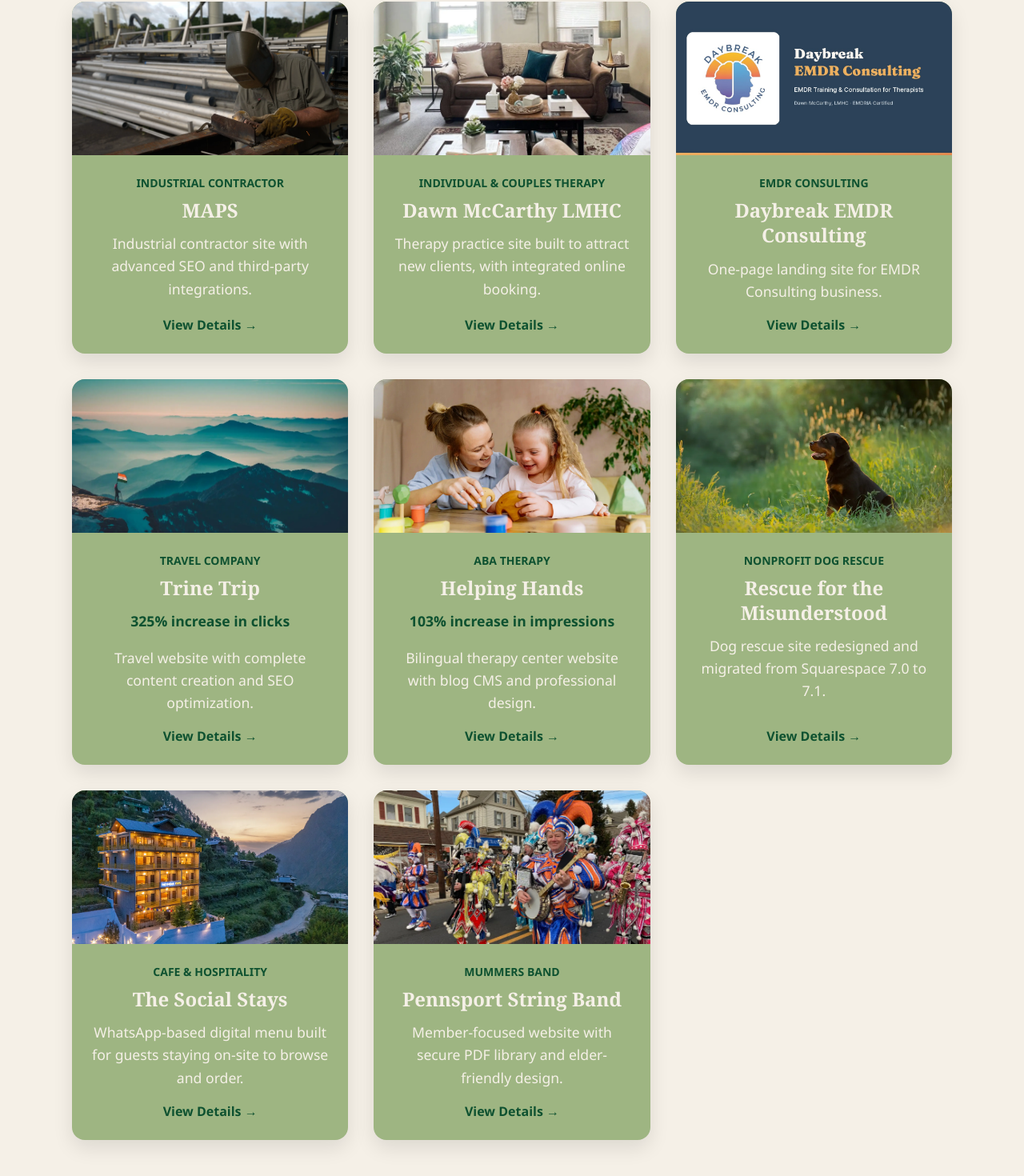
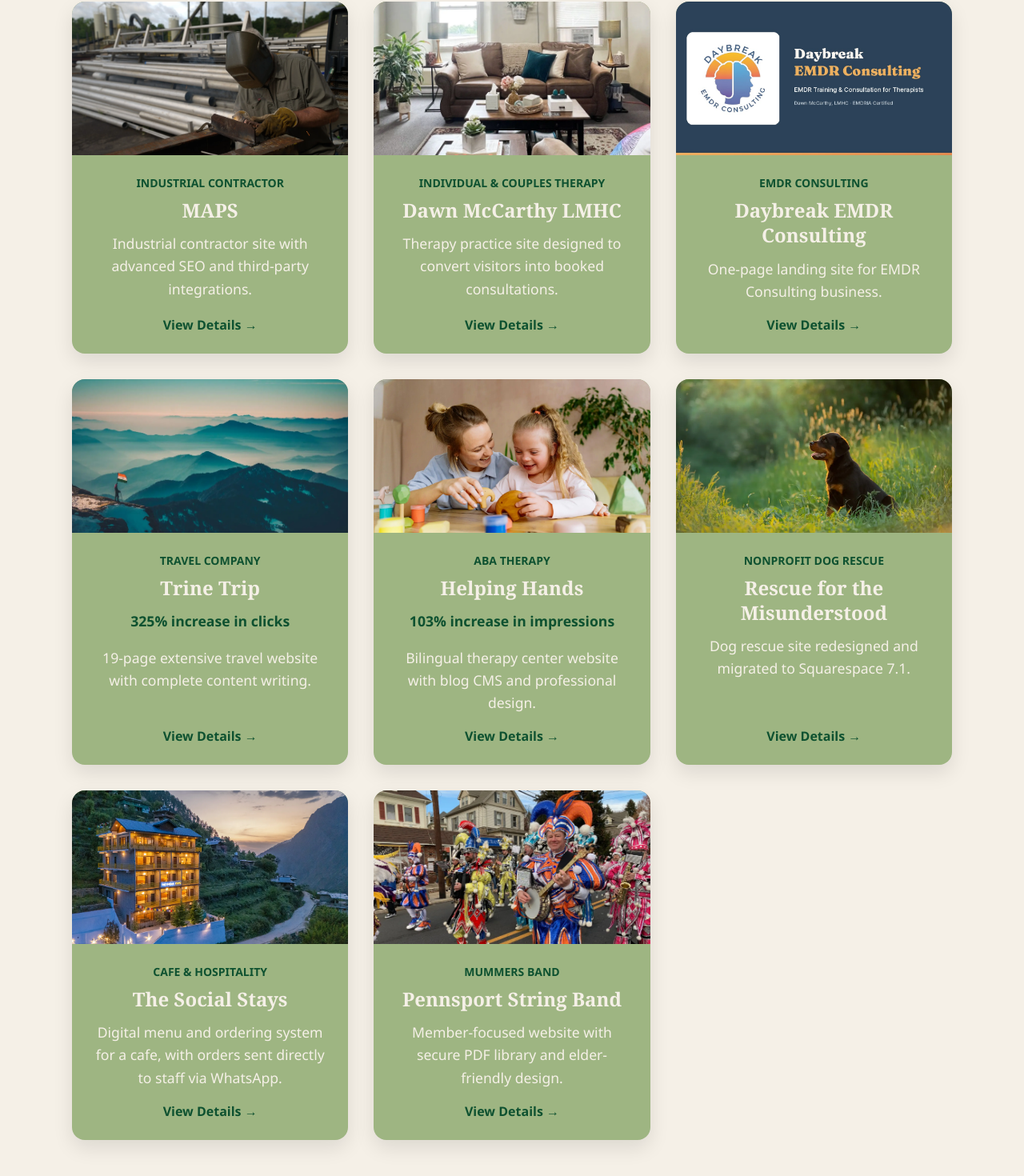
Before and after one commit to a-amendola/portfolio, a React (Vite) app: page / in a window 1280 px wide. Shown: the part 1536-3006 px from the top of the page at 80% size. Built offline with nearby package versions, Linux system fonts and the light colour scheme.

Commit message:
Finished adding new project info

```diff
--- a/src/components/ProjectCarousel.css
+++ b/src/components/ProjectCarousel.css
@@ -101,14 +101,9 @@
   color: var(--primary);
   font-weight: 600;
   cursor: pointer;
-  transition: transform 0.3s ease;
   margin-top: auto;
   background: none;
   border: none;
-}
-
-.project-view-btn:hover {
-  transform: translateY(-3px);
 }
 
 /* ============================================
--- a/src/components/ProjectCarousel.jsx
+++ b/src/components/ProjectCarousel.jsx
@@ -18,7 +18,7 @@
     url: "https://mapscollc.com",
     shortDescription: "Industrial contractor site with advanced SEO and third-party integrations.",
     goals: "Redesign and migrate an outdated website to a modern, professional custom-coded site that reflects the quality of their work and ranks for service-based searches across the Southeast.",
-    services: ["Custom design & color scheme", "Full React development", "Complete content writing", "DNS migration & Cloudflare hosting", "Instagram feed integration", "Schema markup & structured data", "SEO optimization", "Google Analytics & Search Console", "Ongoing maintenance"],
+    services: ["Custom design & color scheme", "Full React development", "Complete content writing", "Professional photo sourcing", "Instagram feed integration", "Advanced SEO package", "Google Analytics & Search Console", "Website hosting", "Ongoing maintenance"],
     techStack: ["React", "JavaScript", "CSS", "HTML", "Vite"],
     shortResult: "",
     results: ""
@@ -29,9 +29,9 @@
     industry: "Individual & Couples Therapy",
     image: dawnLmhc,
     url: "https://dawnmccarthylmhc.com",
-    shortDescription: "Therapy practice site built to attract new clients, with integrated online booking.",
-    goals: "Build a full five-page site that attracts new therapy clients, makes booking a consultation frictionless, displays practice information in a logical and beautiful way, and cross-links to Dawn's sister consulting practice.",
-    services: ["Custom design & color scheme", "Full React development (5 pages)", "Complete content writing", "Online booking integration", "FAQ schema markup", "Cross-site linking with sister practice", "SEO optimization (schema.org, sitemap, llms.txt)", "Google Analytics & Search Console", "Ongoing maintenance"],
+    shortDescription: "Therapy practice site designed to convert visitors into booked consultations.",
+    goals: "Build a five-page site that attracts new therapy clients, makes booking a consultation frictionless, and displays practice information in a logical and beautiful way.",
+    services: ["Custom design & color scheme", "Full React development", "Professional photo sourcing", "Custom logo creation", "Online booking integration", "Instagram feed integration", "Advanced SEO package", "Website hosting"],
     techStack: ["React", "JavaScript", "CSS", "HTML", "Vite"],
     shortResult: "",
     results: ""
@@ -43,8 +43,8 @@
     image: daybreak,
     url: "https://daybreakemdrconsulting.com",
     shortDescription: "One-page landing site for EMDR Consulting business.",
-    goals: "Establish credibility for an EMDRIA Approved Consultant and give visiting therapists a clear, professional resource for booking consultation.",
-    services: ["Custom design & color scheme", "Full React development", "Complete content writing", "Structured data (schema.org @graph)", "Custom OG image design", "Sitemap, robots.txt & llms.txt setup", "DNS configuration & Cloudflare hosting", "SEO optimization"],
+    goals: "Establish credibility for an EMDRIA Approved Consultant and give visiting therapists a clear, professional resource for booking a consultation.",
+    services: ["Custom design & color scheme", "Full React development", "Advanced SEO package", "Google Analytics & Search Console", "Website hosting"],
     techStack: ["React", "JavaScript", "CSS", "HTML", "Vite"],
     shortResult: "",
     results: ""
@@ -55,9 +55,9 @@
     industry: "Travel Company",
     image: trinetrip,
     url: "https://trinetrip.com/",
-    shortDescription: "Travel website with complete content creation and SEO optimization.",
-    goals: "Create an attractive site that displays all information for potential customers, providing a resource to share without repetitive communication.",
-    services: ["Custom design & color scheme", "Full development", "Complete content writing", "Professional photo sourcing", "SEO optimization", "Google analytics & search console", "Ongoing monitoring"],
+    shortDescription: "19-page extensive travel website with complete content writing.",
+    goals: "Create an attractive site that displays all information for potential customers, providing a resource to share to avoid repetitive communication.",
+    services: ["Custom design & color scheme", "Full development", "Complete content writing", "Professional photo sourcing", "SEO optimization", "Google analytics & search console", "Website hosting", "Ongoing maintenance"],
     techStack: ["HTML", "CSS", "JavaScript"],
     shortResult: "325% increase in clicks",
     results: ["177% increase in impressions", "325% increase in website clicks"]
@@ -70,7 +70,7 @@
     url: "https://helpinghandschildcare.org/",
     shortDescription: "Bilingual therapy center website with blog CMS and professional design.",
     goals: "Expand existing website with more information, maintain brand consistency, add Spanish language support, and integrate blog functionality.",
-    services: ["Custom design", "Framer development", "Image sourcing & SVG creation", "Full spanish translation", "Blog CMS setup & training", "SEO optimization", "Google analytics & search console"],
+    services: ["Custom design", "Framer development", "Professional image sourcing", "Custom SVG creation", "Full spanish translation", "Blog CMS setup & training", "SEO optimization", "Google analytics & search console"],
     techStack: ["Framer", "Custom HTML"],
     shortResult: "103% increase in impressions",
     results: ["103% increase in impressions", "94% increase in website clicks"]
@@ -81,9 +81,9 @@
     industry: "Nonprofit Dog Rescue",
     image: rescueMisunderstood,
     url: "https://www.savethemisunderstood.org",
-    shortDescription: "Dog rescue site redesigned and migrated from Squarespace 7.0 to 7.1.",
-    goals: "Migrate to Squarespace 7.1, complete visual rebrand with an earthy boutique aesthetic, fix functional issues, and add new pages including a self-managed CMS page for available dogs.",
-    services: ["Squarespace 7.1 migration", "Visual redesign & color scheme", "Custom CSS", "CMS setup & training", "Instagram feed integration", "Application form setup", "PayPal integration", "Bug fixes"],
+    shortDescription: "Dog rescue site redesigned and migrated to Squarespace 7.1.",
+    goals: "Migrate from Squarespace 7.0 to 7.1, complete visual rebrand with an earthy boutique aesthetic, fix functional issues, and add new pages including a self-managed CMS page for available dogs.",
+    services: ["Squarespace 7.1 migration", "Visual redesign & color scheme", "Adopted dogs gallery with 200+ images", "Custom CSS", "CMS setup & training", "Instagram feed integration", "PayPal donation integration", "Bug fixes"],
     techStack: ["Squarespace", "Custom CSS"],
     shortResult: "",
     results: ""
@@ -93,10 +93,10 @@
     name: "The Social Stays",
     industry: "Cafe & Hospitality",
     image: socialStays,
-    url: "",
-    shortDescription: "WhatsApp-based digital menu built for guests staying on-site to browse and order.",
-    goals: "Give guests at a café in Tirthan Valley a fast, app-free digital menu they can browse by category and order from directly, tied to their room or bed for staff fulfillment.",
-    services: ["Custom React build", "WhatsApp deep-link ordering flow", "Room/bed guest identification", "Scroll-spy category navigation", "GitHub Pages hosting"],
+    url: "https://a-amendola.github.io/social-stays/",
+    shortDescription: "Digital menu and ordering system for a cafe, with orders sent directly to staff via WhatsApp.",
+    goals: "Give guests at a café in Tirthan Valley a fast, digital menu they can browse by category and order from directly, tied to their room number for staff fulfillment.",
+    services: ["Custom React build", "Mobile-first design strategy", "WhatsApp deep-link ordering flow", "Room/bed guest identification", "Auto-scrolling category navigation", "Website hosting"],
     techStack: ["React", "JavaScript", "CSS", "HTML", "Vite"],
     shortResult: "",
     results: ""
@@ -108,7 +108,7 @@
     image: psb,
     url: "https://pennsportstringband.com",
     shortDescription: "Member-focused website with secure PDF library and elder-friendly design.",
-    goals: "Create an easy-to-use website for band members (ages 40-60+) to access sheet music, attract new members and event bookings.",
+    goals: "Create an easy-to-use website for band members (ages 40-60+) to access sheet music, and to attract new members and event bookings.",
     services: ["Age-appropriate design", "Full development", "Content writing", "Organization of 300+ PDFs", "Password-protected section", "SEO optimization"],
     techStack: ["HTML", "CSS", "JavaScript"],
     shortResult: "",
```
